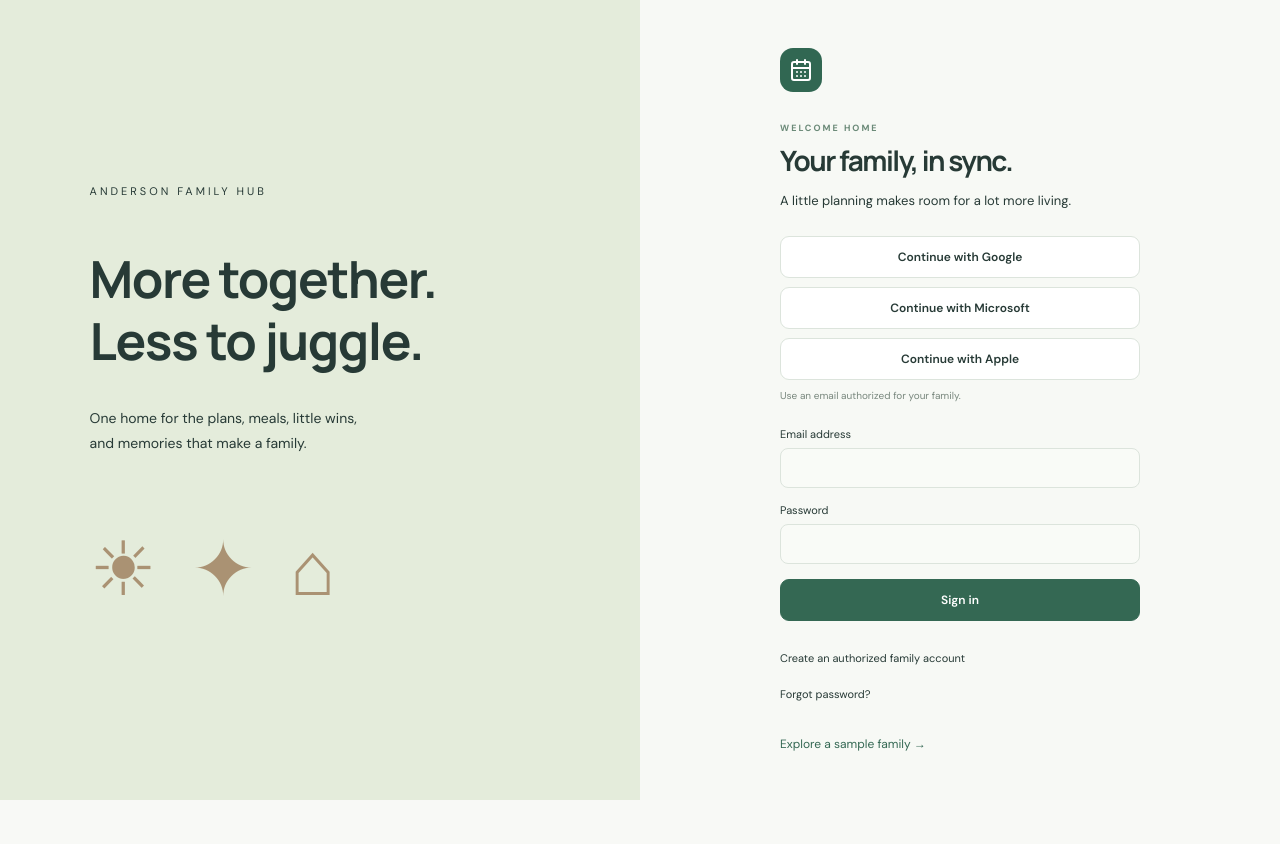
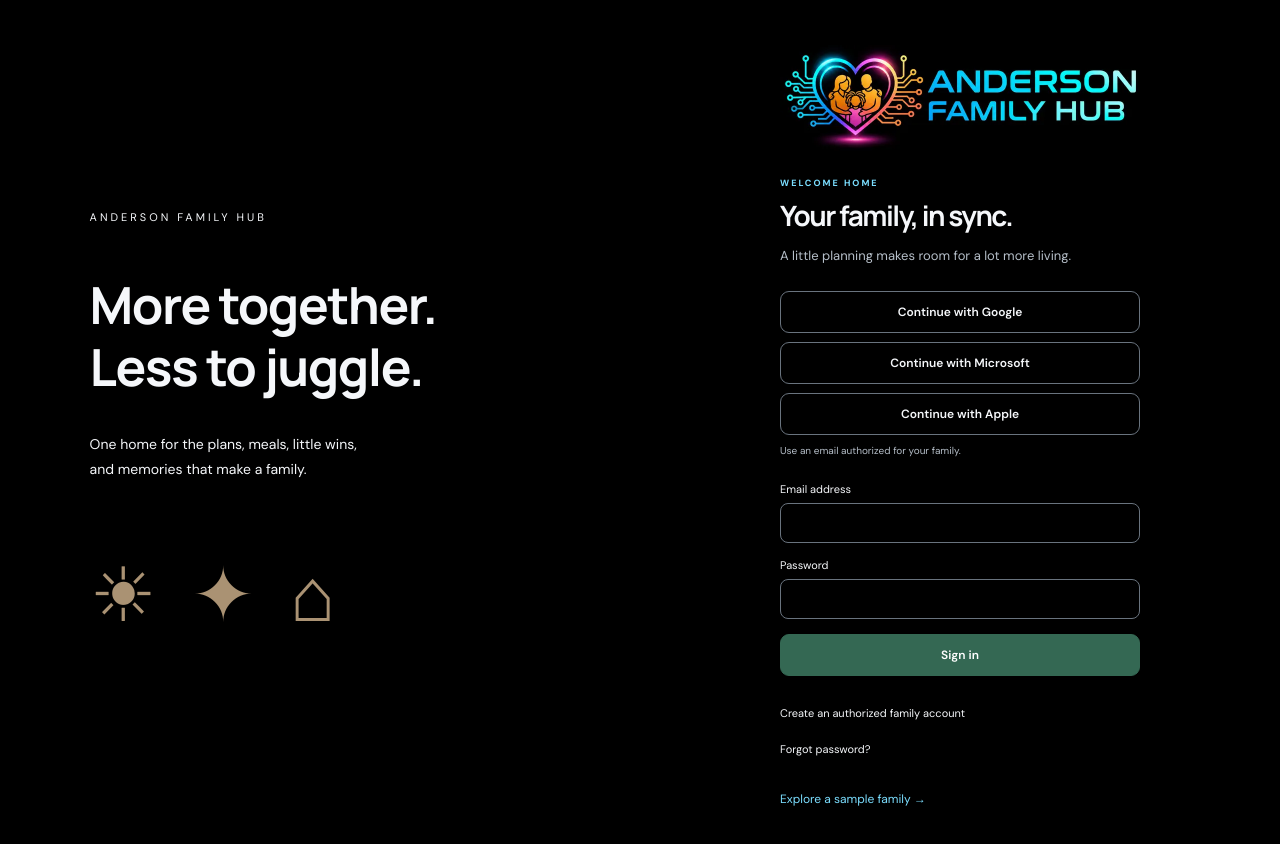
Before and after one commit to locdfathertech-debug/Anderson-calendar, a React (Vite) app: page / in a window 1280 px wide. Shown: the top 844 px of the page. Before the commit the page ends 800 px from the top, so only its background shows below. Built offline with nearby package versions, Linux system fonts and the light colour scheme; no server answers.

Commit message:
Brand Family Hub sign-in with black background

```diff
--- a/src/App.jsx
+++ b/src/App.jsx
@@ -389,9 +389,13 @@ function Auth({ recovery = false, onError }) {
         </div>
       </section>
       <section className="auth-box">
-        <span className="logo">
-          <CalendarDays />
-        </span>
+        <img
+          className="auth-brand"
+          src="/anderson-family-hub-logo.webp"
+          alt="Anderson Family Hub"
+          width="720"
+          height="216"
+        />
         <p className="eyebrow">WELCOME HOME</p>
         <h1>
           {
--- a/src/hub.css
+++ b/src/hub.css
@@ -1042,12 +1042,11 @@ progress {
   min-height: 100vh;
   display: grid;
   grid-template-columns: 1fr 1fr;
-  background: #f7f9f5;
-  color: #273a36;
+  background: #000;
+  color: #f5f7fa;
 }
 .auth-story {
   padding: 10vw 7vw;
-  background: #e4ecdb;
   display: flex;
   flex-direction: column;
   justify-content: center;
@@ -1082,8 +1081,25 @@ progress {
 .auth-box h1 {
   font-size: 28px;
 }
-.auth-box > .logo {
-  margin-bottom: 30px;
+.auth-brand {
+  display: block;
+  width: 100%;
+  height: auto;
+  margin-bottom: 24px;
+}
+.auth-scene .muted,
+.auth-scene .oauth-buttons small {
+  color: #b5bec8;
+}
+.auth-scene .eyebrow,
+.auth-scene .sample-link {
+  color: #7bdeff;
+}
+.auth-box input,
+.auth-box .btn:not(.primary) {
+  background: #000;
+  color: #f5f7fa;
+  border-color: #69737e;
 }
 .auth-box .eyebrow {
   margin-bottom: 10px;
```
Also changed, not shown: public/anderson-family-hub-logo.webp (added).
